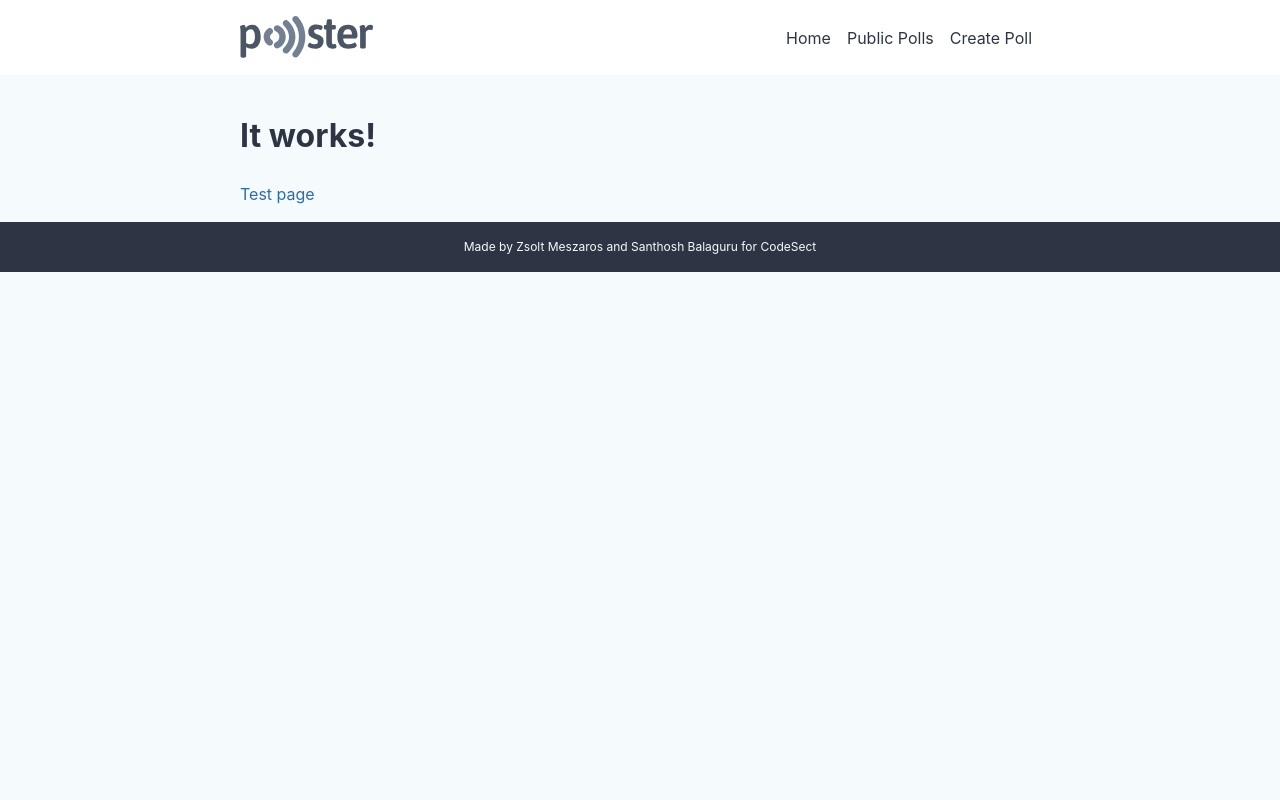
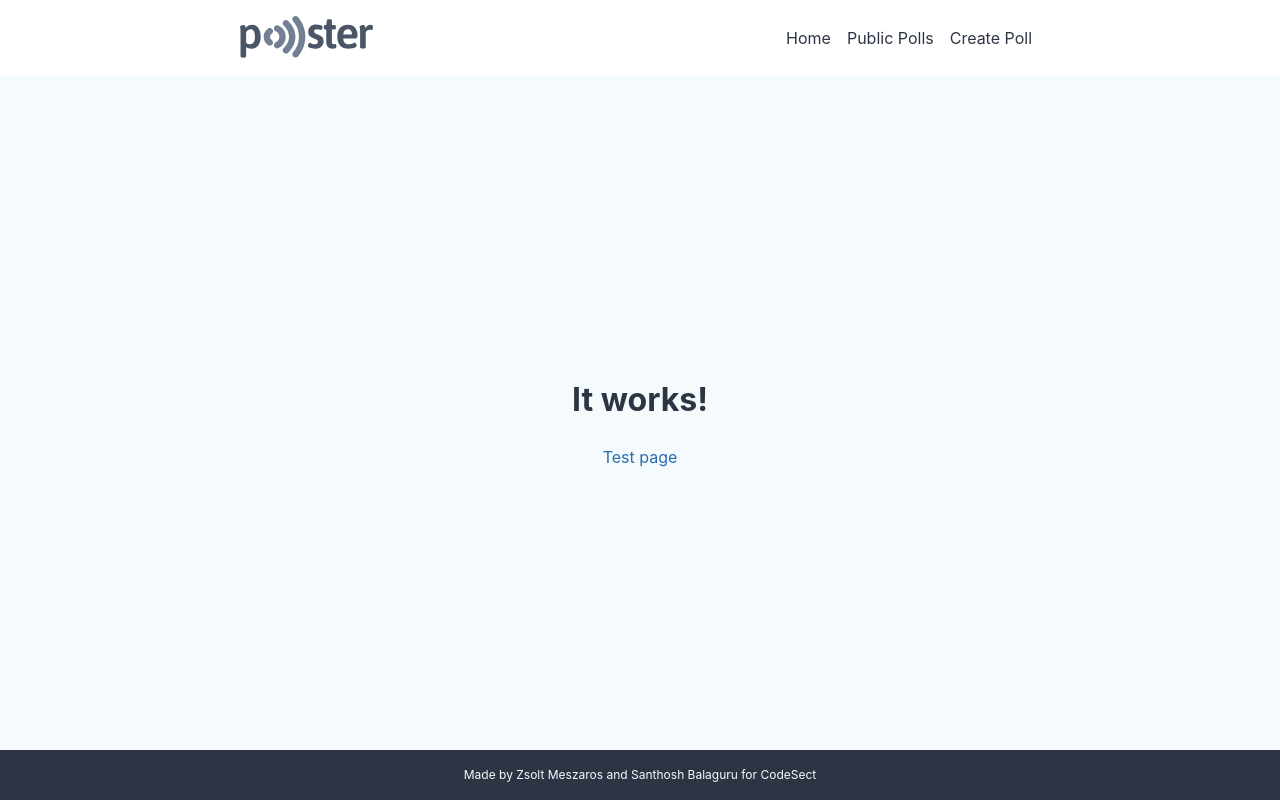
Before and after one commit to codesect/cs01-team-ada-05, a React (Create React App) app: page / in a window 1280 px wide. Built offline with nearby package versions, Linux system fonts and the light colour scheme; no server answers.

Commit message:
Add full size wrapper

```diff
--- a/src/App.js
+++ b/src/App.js
@@ -1,14 +1,23 @@
 import React from 'react';
+import styled from 'styled-components';
 import { Link } from '@reach/router';
 
 import { Wrapper } from './components/GlobalStyles';
 
+const FullSizeWrapper = styled(Wrapper)`
+  align-items: center;
+  display: flex;
+  flex-direction: column;
+  justify-content: center;
+  min-height: calc(100vh - 7.8125rem);
+`;
+
 function App() {
   return (
-    <Wrapper>
+    <FullSizeWrapper>
       <h1>It works!</h1>
       <Link to="/test">Test page</Link>
-    </Wrapper>
+    </FullSizeWrapper>
   );
 }
 
--- a/src/components/TestComponent.js
+++ b/src/components/TestComponent.js
@@ -1,7 +1,16 @@
 import React, { useEffect, useState } from 'react';
+import styled from 'styled-components';
 
 import { db } from '../firebase';
 import { Wrapper } from './GlobalStyles';
+
+const FullSizeWrapper = styled(Wrapper)`
+  align-items: center;
+  display: flex;
+  flex-direction: column;
+  justify-content: center;
+  min-height: calc(100vh - 7.8125rem);
+`;
 
 function TestComponent() {
   const [data, setData] = useState(null);
@@ -23,7 +32,7 @@ function TestComponent() {
   }, []);
 
   return (
-    <Wrapper>
+    <FullSizeWrapper>
       <h2>Data Coming from Firebase Cloud Firestore</h2>
       {isLoading && (
         <div
@@ -41,13 +50,14 @@ function TestComponent() {
       {data && (
         <pre
           style={{
-            backgroundColor: '#2e343f',
+            backgroundColor: '#2d3545',
             borderRadius: '0.375rem',
             boxShadow: '0 .75rem 3rem 0 rgba(0, 0, 0, 0.5)',
             color: '#d1d8e3',
             fontFamily:
               'Consolas, Monaco, "Andale Mono", "Ubuntu Mono", monospace',
             fontSize: '14px',
+            maxWidth: '100%',
             overflowX: 'auto',
             padding: '1rem',
           }}
@@ -55,7 +65,7 @@ function TestComponent() {
           {JSON.stringify(data, null, 2)}
         </pre>
       )}
-    </Wrapper>
+    </FullSizeWrapper>
   );
 }
 
```
